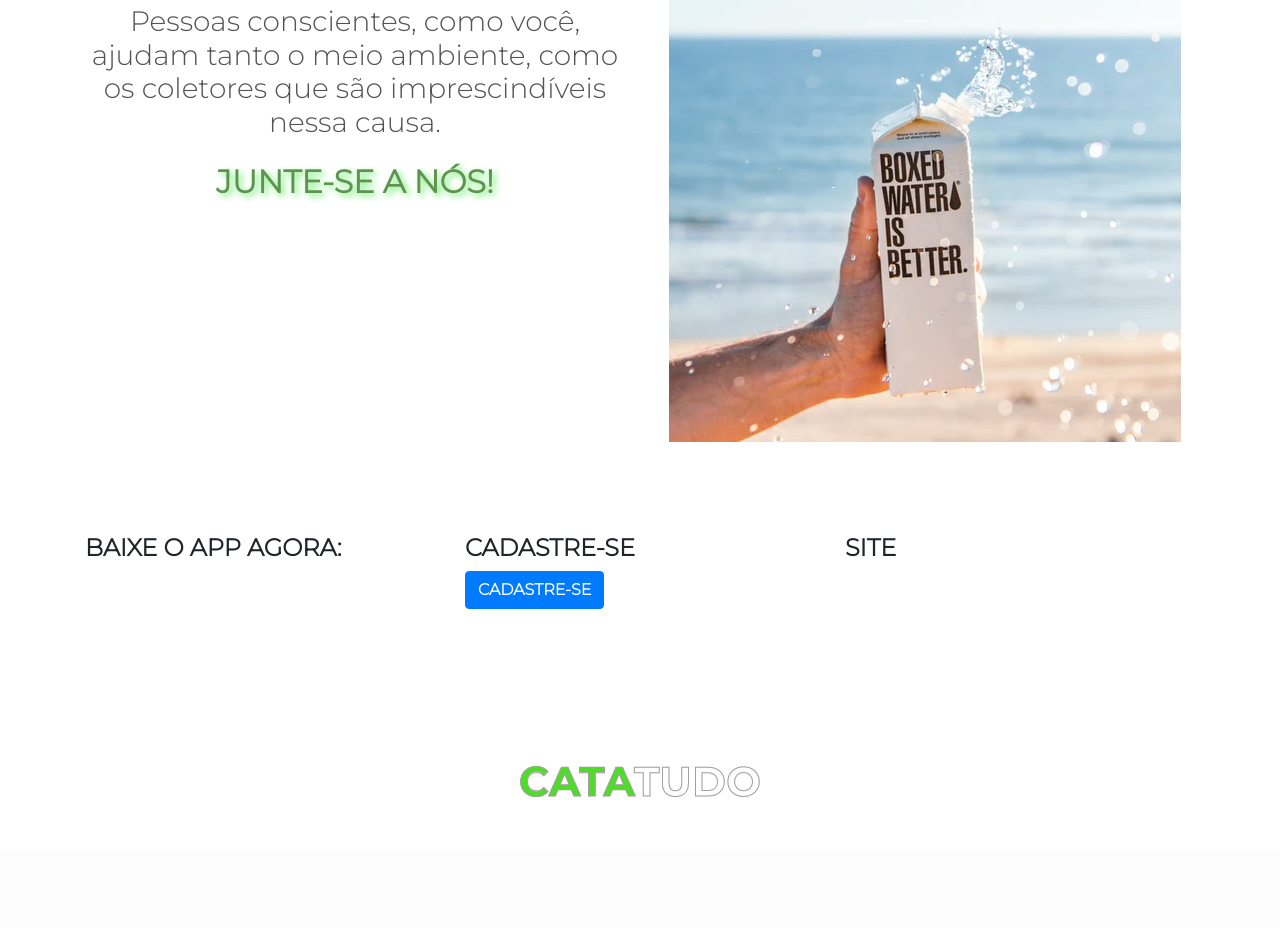
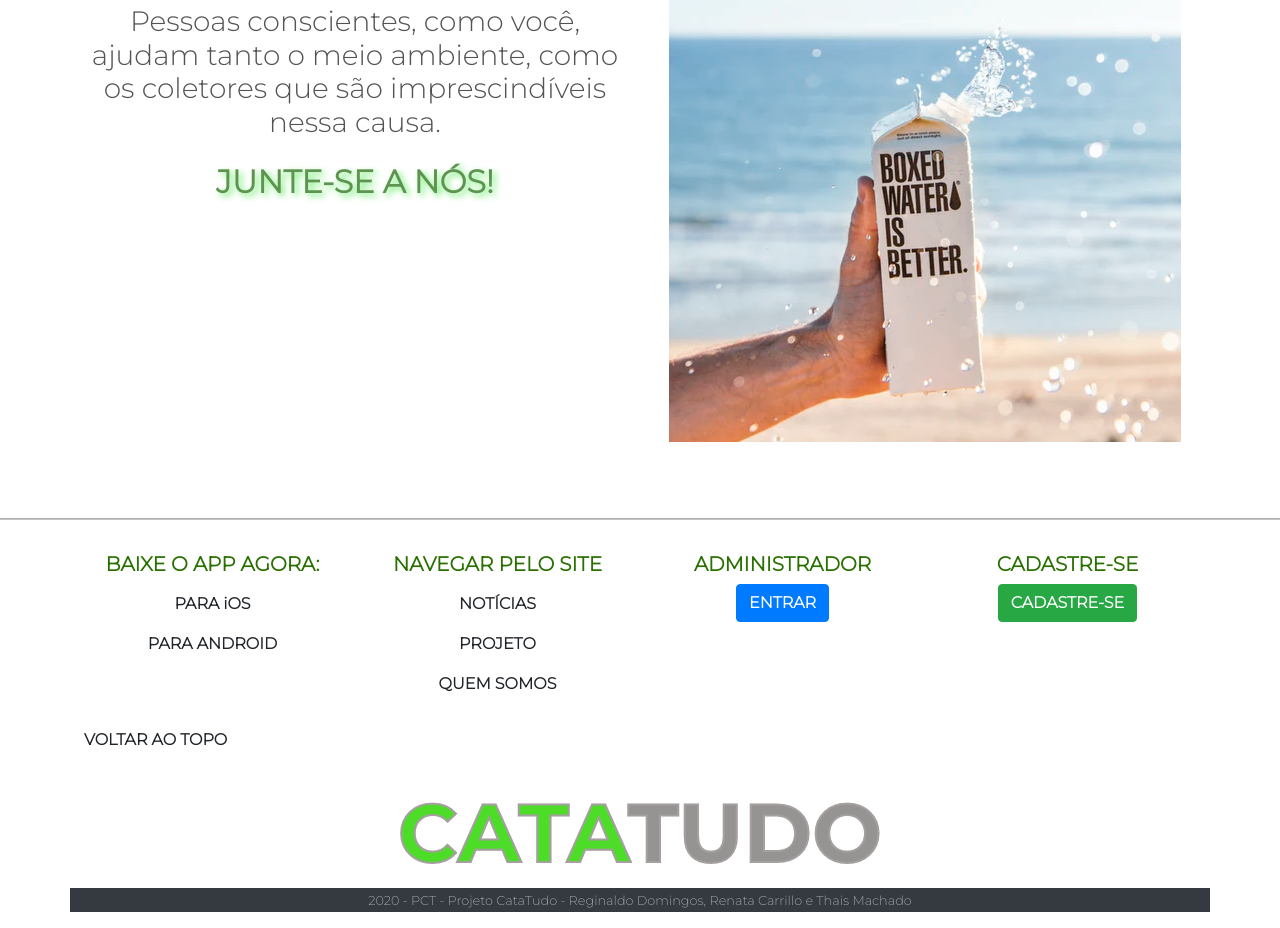
Before and after one commit to renatacarrillo/PORTAL-CATATUDO, a PHP site: page / in a window 1280 px wide; the page is wider, and only the part inside the window is pictured. Shown: the part 2299-3227 px from the top of that part. Before the commit the page ends 3096 px from the top of that part, so only its background shows below. Run offline with PHP 8.4, Linux system fonts and the light colour scheme; some libraries are stand-ins or nearby versions.

Commit message:
alteração do footer

```diff
--- a/includes/footer.php
+++ b/includes/footer.php
@@ -1,56 +1,83 @@
-<footer class='container py-3'>
-    <div class='row'>
+<section class='container py-3'>
+    <div class='row text-center'>
 
       <!-- Grid column -->
-      <div class='col-sm-12 col-md'>
-        <h4 class='text-uppercase font-weight-bold'>BAIXE O APP AGORA:</h4>
-        <div class="row">
-        <a href='https://play.google.com/store?hl=pt_BR' class='efeito3 btn text-white font-weight-bold'>PARA iOS</a>
-        </div>
-        <div class="row">
-          <a href='https://www.apple.com/br/ios/app-store/' class='efeito3 btn text-white font-weight-bold'>PARA ANDROID</a>
-        </div>
-      </div>
-      <!-- Grid column -->
-      <div class='col-sm mb-md-0 mb-3 mg-mob-foot'>
-        <!-- Links -->
-        <h4 class='font-weight-bold'>CADASTRE-SE</h4>
+      <div class='col-sm mb-3 '>
+        <h5 class='teste text-uppercase font-weight-bold'>BAIXE O APP AGORA:</h5>
         <ul class='list-unstyled'>
           <li>
-          <a href='#' type='button' class='btn btn-primary font-weight-bold slide-register-open'>CADASTRE-SE</a>
+          <a href='https://play.google.com/store?hl=pt_BR' class='efeito3 btn text-body font-weight-bold'>PARA iOS</a>
+          </li>
+          <li>
+          <a href='https://www.apple.com/br/ios/app-store/' class='efeito3 btn text-body font-weight-bold'>PARA ANDROID</a>
+          </li>
+        </ul>
+      </div>
+
+      <!-- Grid column -->
+      <div class='col-sm'>
+        <!-- Links -->
+        <h5 class='teste font-weight-bold'>NAVEGAR PELO SITE</h5>
+        <ul class='list-unstyled'>
+          <li>
+          <a href='noticias.php' type='button' class='efeito3 btn text-body font-weight-bold'>NOTÍCIAS</a>
+          </li>
+          <li>
+          <a href='projeto.php' type='button' class='efeito3 btn text-body font-weight-bold'>PROJETO</a>
+          </li>
+          <li>
+          <a href='quemsomos.php' type='button' class='efeito3 btn text-body font-weight-bold'>QUEM SOMOS</a>
           </li>
         </ul>
       </div>
       <!-- Grid column -->
-      <div class='col-sm mb-md-0 mb-3'>
+
+      <!-- Grid column -->
+        <div class='col-sm mg-mob-foot mb-3'>
         <!-- Links -->
-        <h4 class='font-weight-bold'>SITE</h4>
+        <h5 class='teste font-weight-bold'>ADMINISTRADOR</h5>
         <ul class='list-unstyled'>
           <li>
-          <a href='noticias.php' type='button' class='efeito3 btn text-white font-weight-bold'>NOTÍCIAS</a>
-          </li>
-          <li>
-          <a href='projeto.php' type='button' class='efeito3 btn text-white font-weight-bold'>PROJETO</a>
-          </li>
-          <li>
-          <a href='quemsomos.php' type='button' class='efeito3 btn text-white font-weight-bold'>QUEM SOMOS</a>
+          <a href='#' type='button' class='btn btn-primary font-weight-bold slide-register-open'>ENTRAR</a>
           </li>
         </ul>
       </div>
+
       <!-- Grid column -->
+      <div class='col-sm mg-mob-foot mb-3'>
+        <!-- Links -->
+        <h5 class='teste font-weight-bold'>CADASTRE-SE</h5>
+        <ul class='list-unstyled'>
+          <li>
+          <a href='#' type='button' class='btn btn-success font-weight-bold slide-register-open'>CADASTRE-SE</a>
+          </li>
+        </ul>
+      </div>
+
     </div>
     <!-- Grid row -->
+
+
+    <!-- VOLTAR AO TOPO -->
+  <div class="text-center">
+    <div class="row">
+  <p>
+    <a href="#" type='button' class='efeito3 btn text-body font-weight-bold'>VOLTAR AO TOPO</a>
+  </p>
   </div>
+
+  </div>
+
   <!-- Copyright -->
-  <div class='text-center mb-1 mt-5'>
-    <img src='./IMAGENS/CATATUDO.png' class='img-foot-tam img-fluid' alt='logotipo CATATUDO'>
+  <div class='text-center mb-1 mt-1'>
+    <img src='./IMAGENS/CATATUDO1.png' class='img-foot-tam img-fluid' alt='logotipo CATATUDO'>
   </div>
   <div class="row">
-      <div class="col text-center text-white">
+      <div class="col text-center text-white-50 bg-dark">
       <small>2020 - PCT - Projeto CataTudo - Reginaldo Domingos, Renata Carrillo e Thais Machado</small>
       </div>
     </div>
-</footer>
+</section>
 
 <!-- scripts js  -->
 <!-- Placed at the end of the document so the pages load faster -->
--- a/index.php
+++ b/index.php
@@ -221,6 +221,7 @@
     </div>
   </nav>
 
+  <hr></hr>
   <!-- FOOTER -->
   <!-- INCLUINDO O FOOTER -->
   <?php include 'includes/footer.php' ?>
--- a/noticias.php
+++ b/noticias.php
@@ -78,6 +78,7 @@
       </div>
     </div>
   </section>
+  <hr></hr>
 
   <!-- INCLUINDO O FOOTER -->
   <!-- FOOTER -->
--- a/projeto.php
+++ b/projeto.php
@@ -127,6 +127,7 @@
     </div>
   </nav>
 
+  <hr></hr>
   <!-- INCLUINDO O FOOTER -->
   <!-- FOOTER -->
   <?php include 'includes/footer.php' ?>
--- a/quemsomos.php
+++ b/quemsomos.php
@@ -118,6 +118,7 @@
 
   </section>
 
+  <hr></hr>
   <!-- INCLUINDO O FOOTER -->
   <!-- FOOTER -->
   <?php include 'includes/footer.php' ?>
```
Also changed, not shown: cadastro.php (deleted, +0 -90 lines), css/style.css (+1 -6 lines), IMAGENS/renata.jpeg.
